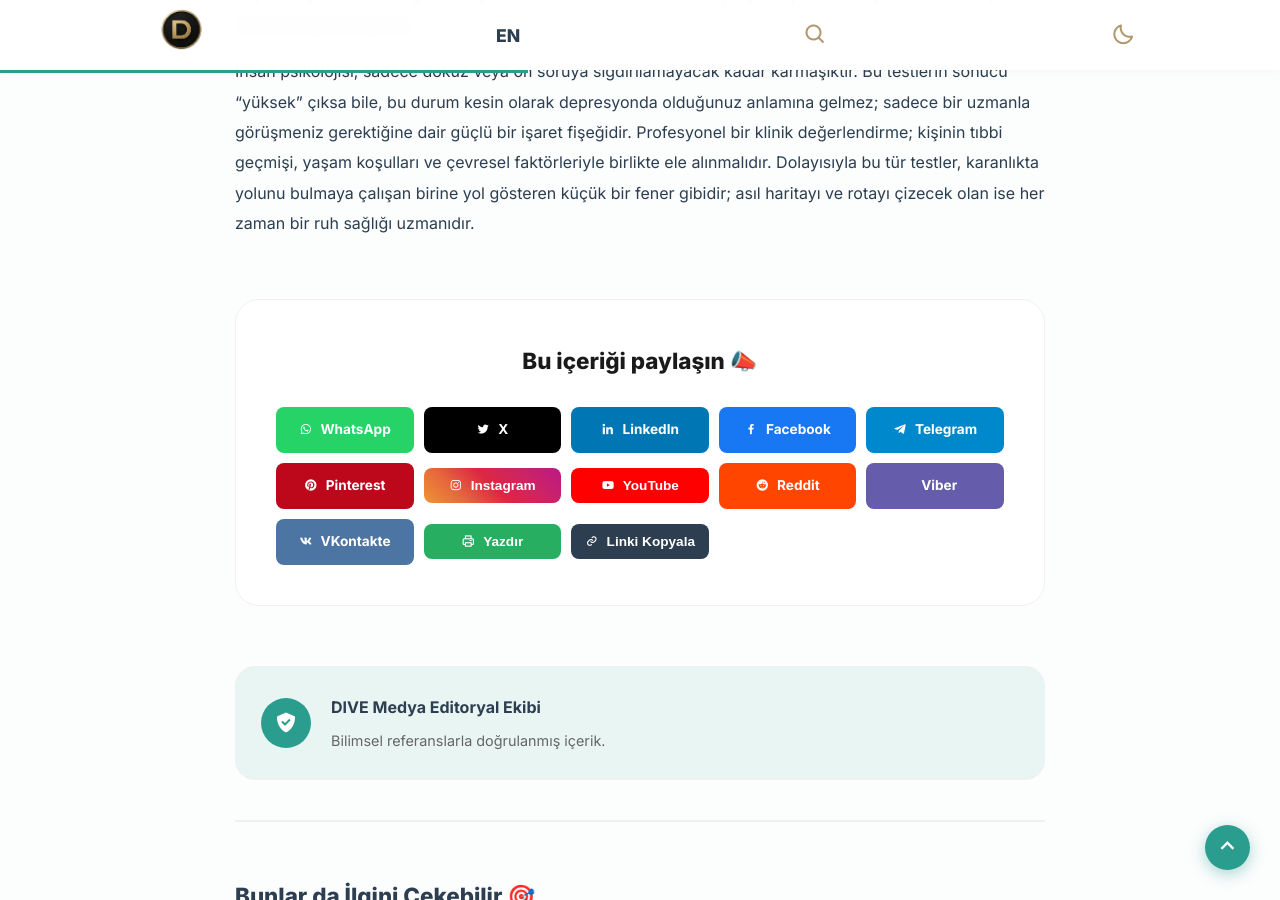
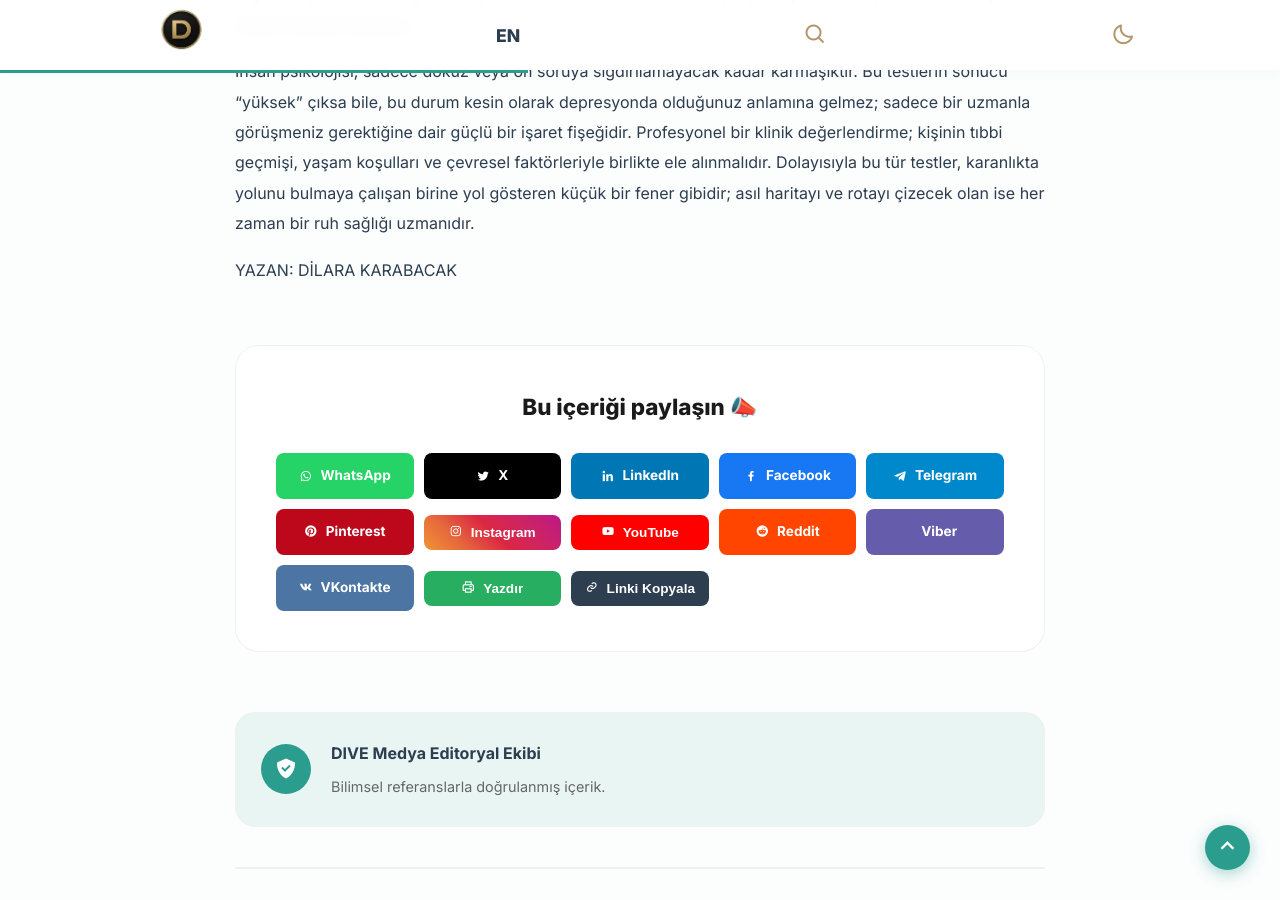
Before and after one commit to EKTHOLDING/dive, a Jekyll site: the page built from _posts/2026-05-11-phq-9-test-nedir.md, in a window 1280 px wide and 900 px high, scrolled down 812 px. Built offline with Jekyll 4.4.1, drawn with Linux system fonts in a browser that asks for light colours.

Commit message:
Update 🇹🇷 Türkçe Yazı Ekle “2026-05-11-phq-9-test-nedir”

```diff
--- a/_posts/2026-05-11-phq-9-test-nedir.md
+++ b/_posts/2026-05-11-phq-9-test-nedir.md
@@ -11,3 +11,5 @@
 Bu testler genellikle "öz-bildirim" ölçekleri olarak adlandırılır. Yani kişi, belirli bir zaman dilimi içinde (genellikle son iki hafta) hissettiği belirtilerin sıklığını ve şiddetini kendi beyanıyla puanlar. Bu süreç, bireyin kendi iç dünyasına tuttuğu bir ayna görevi görür. Çoğu zaman kişi yaşadığı duygusal çöküntüyü normalize etme eğiliminde olabilir; testler ise semptomları kategorize ederek durumun ciddiyetini görünür kılar. Bu farkındalık, iyileşme sürecinin ilk ve en önemli adımıdır. Testlerin yapılma nedenlerinin başında "erken müdahale" gelir. Depresyon, erken dönemde fark edildiğinde terapi veya yaşam tarzı değişiklikleriyle çok daha hızlı kontrol altına alınabilen bir durumdur. Tarama testleri, belirtiler kronikleşmeden kişinin yardım aramasına vesile olur. Ayrıca, bu testler sadece teşhis odaklı değil, aynı zamanda bir takip aracıdır. Tedavi sürecindeki bir birey, düzenli aralıklarla bu testleri uygulayarak iyileşme hızını ve semptomların azalma seyrini sayısal verilerle gözlemleyebilir. Ancak unutulmamalıdır ki, hiçbir dijital test veya anket tek başına tıbbi bir teşhis koyamaz.
 
  İnsan psikolojisi, sadece dokuz veya on soruya sığdırılamayacak kadar karmaşıktır. Bu testlerin sonucu "yüksek" çıksa bile, bu durum kesin olarak depresyonda olduğunuz anlamına gelmez; sadece bir uzmanla görüşmeniz gerektiğine dair güçlü bir işaret fişeğidir. Profesyonel bir klinik değerlendirme; kişinin tıbbi geçmişi, yaşam koşulları ve çevresel faktörleriyle birlikte ele alınmalıdır. Dolayısıyla bu tür testler, karanlıkta yolunu bulmaya çalışan birine yol gösteren küçük bir fener gibidir; asıl haritayı ve rotayı çizecek olan ise her zaman bir ruh sağlığı uzmanıdır.
+
+YAZAN: DİLARA KARABACAK
```
